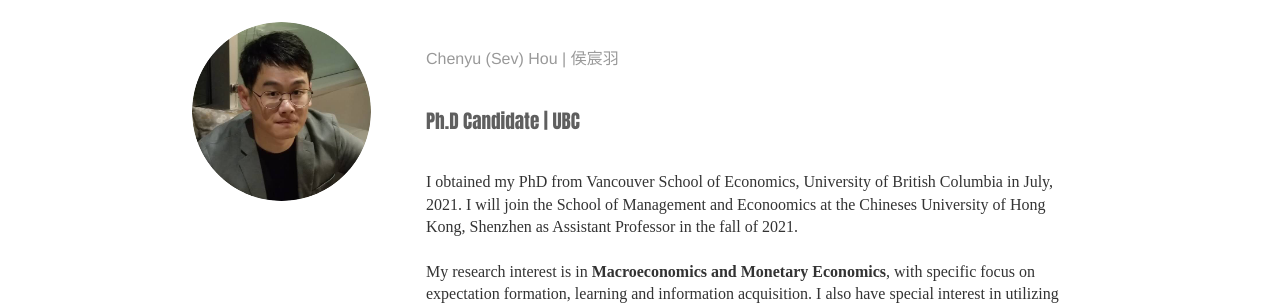
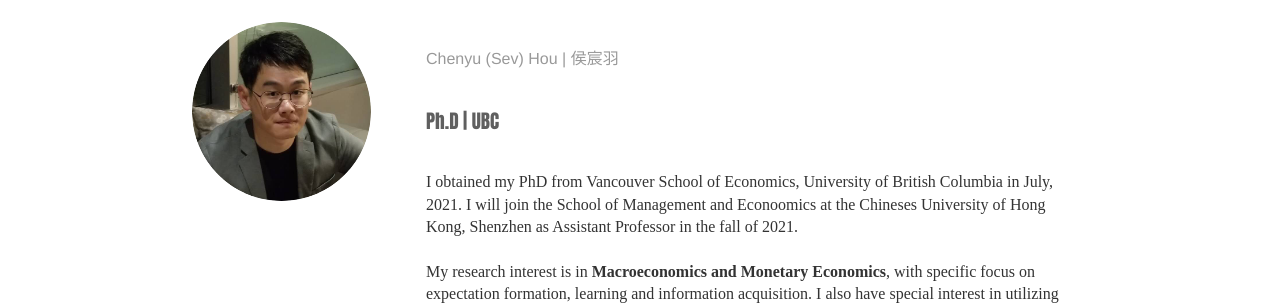
Before and after one commit to sevhou/sevhou.github.io, a Jekyll site: the page built from index.html, in a window 1280 px wide. Shown: the part 316-621 px from the top of the page. Built offline with Jekyll 4.4.1, drawn with Linux system fonts in a browser that asks for light colours.

Commit message:
Update index.html

```diff
--- a/index.html
+++ b/index.html
@@ -10,7 +10,7 @@ title: Chenyu Hou (Sev)
 		<img src="WechatIMG3763.png" alt="Avatar" class="avatar">
 		<div class="rightblock">
 			<p class="light-text">Chenyu (Sev) Hou | 侯宸羽</p>
-			<h2>Ph.D Candidate | UBC</h2>
+			<h2>Ph.D | UBC</h2>
 			<p>I obtained my PhD from Vancouver School of Economics, University of British Columbia in July, 2021. I will join the School of Management and Econoomics at the Chineses University of Hong Kong, Shenzhen as Assistant Professor in the fall of 2021.<br>
 			<br>My research interest is in <b>Macroeconomics and Monetary Economics</b>, with specific focus on expectation formation, learning and information acquisition. I also have special interest in utilizing <b>Deep Learning</b> tools to solve economic problems. </p>
 
```
